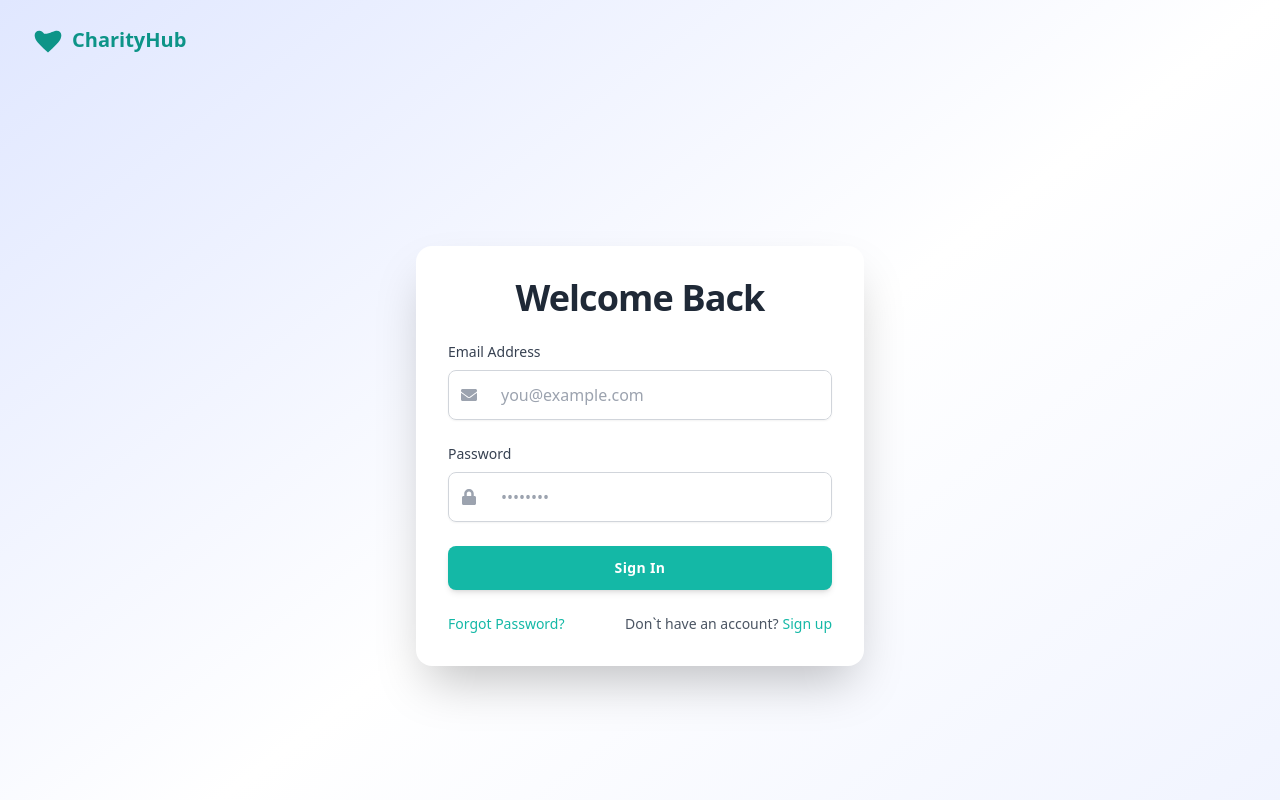
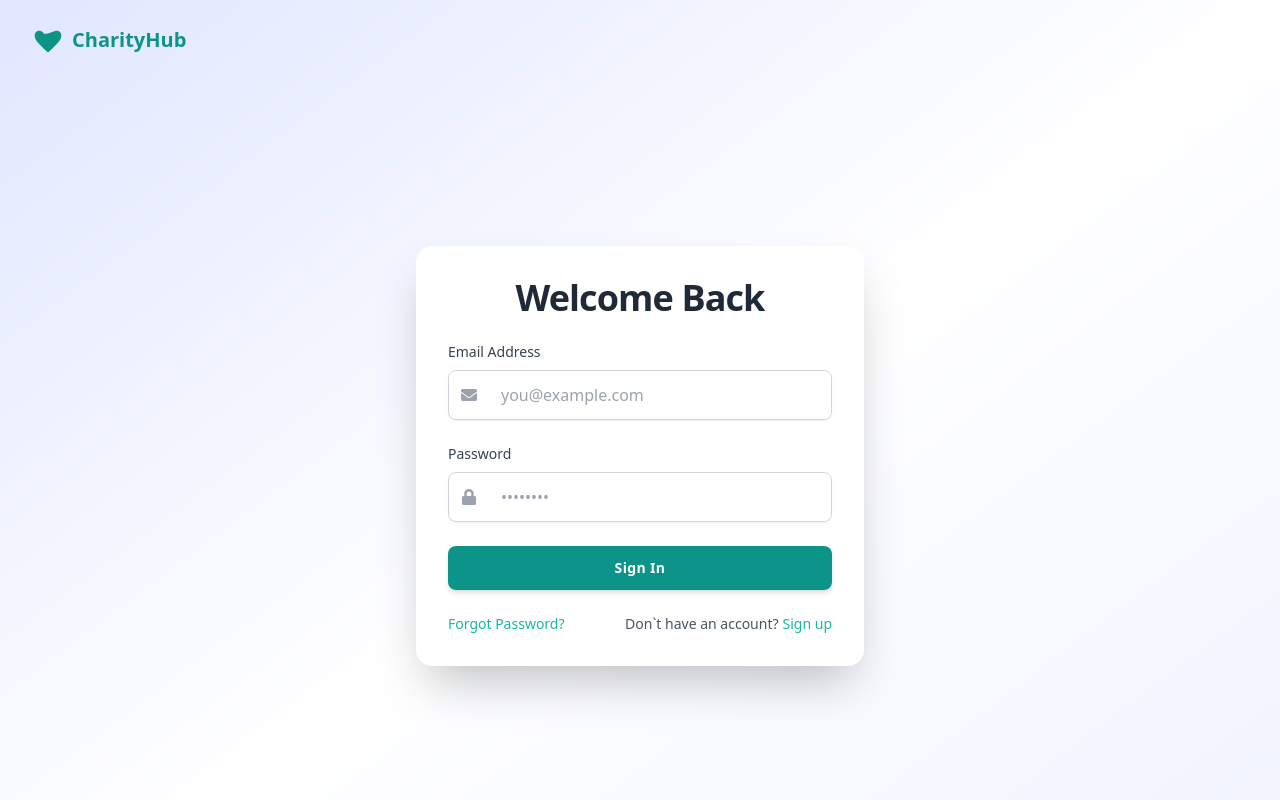
Before and after one commit to fanyicharllson/CharityHub, a Next.js app: page /signin in a window 1280 px wide. Shown: the top 800 px of the page. Built offline with nearby package versions, Linux system fonts and the light colour scheme.

Commit message:
Modified the sign in link

```diff
--- a/app/(userauth)/signin/page.tsx
+++ b/app/(userauth)/signin/page.tsx
@@ -107,8 +107,8 @@ const SignIn = () => {
             disabled={loading}
             className={`w-full py-3 rounded-lg font-semibold text-white text-sm tracking-wide shadow-md transition-transform focus:ring-2 focus:ring-teal-400 focus:ring-offset-2 ${
               loading
-                ? "bg-teal-600 cursor-not-allowed"
-                : "bg-teal-500 hover:bg-teal-600 hover:-translate-y-0.5"
+                ? "bg-teal-800 cursor-not-allowed"
+                : "bg-teal-600 hover:bg-teal-700 hover:-translate-y-0.5"
             }`}
           >
             {loading ? "Signing In..." : "Sign In"}
```
